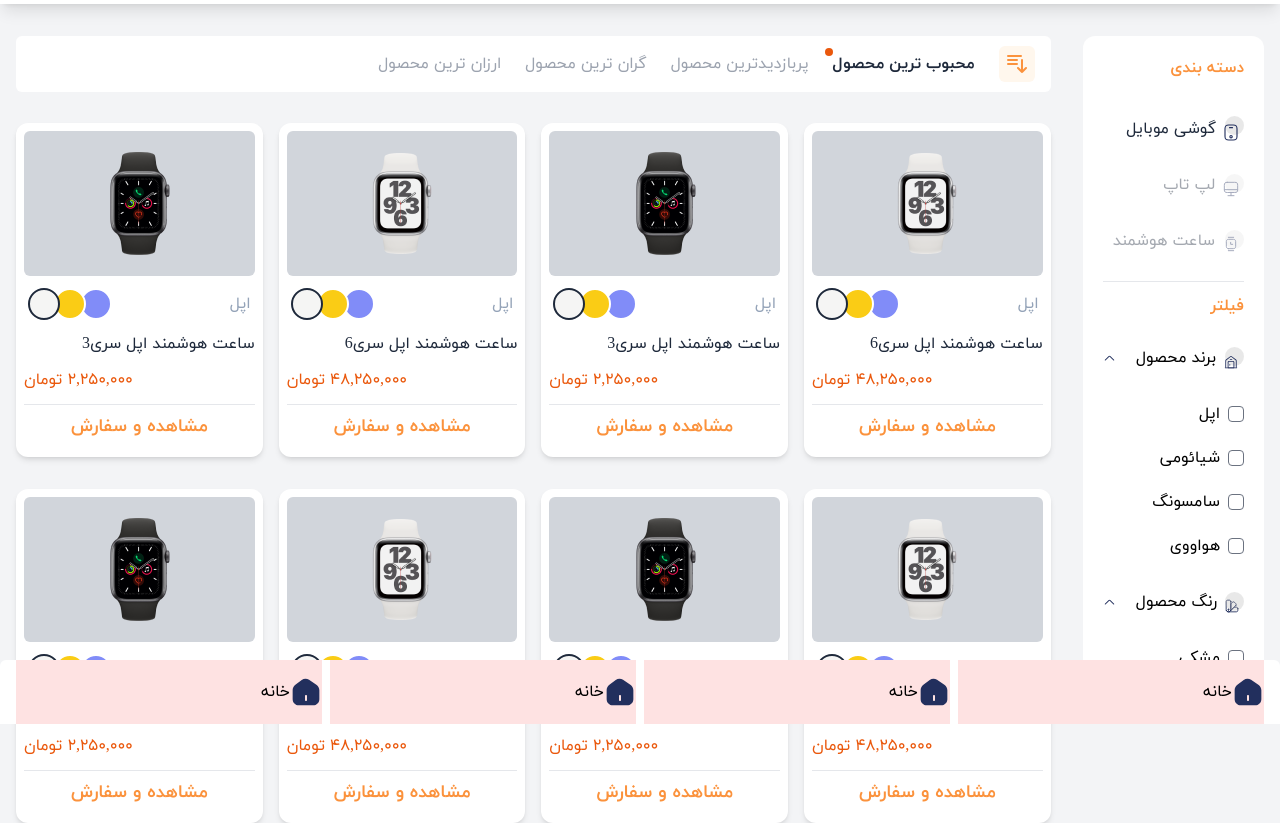
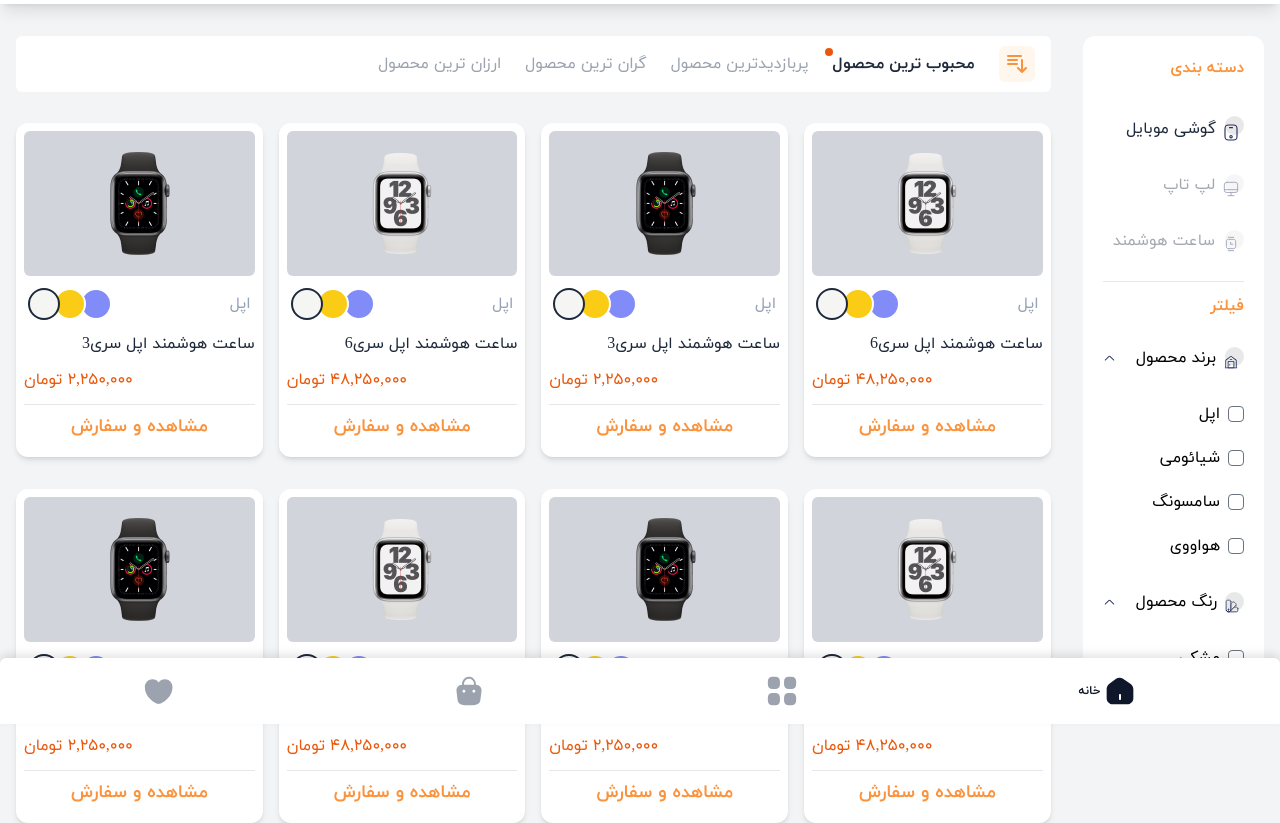
Before and after one commit to meisam-msr/tailwindcss-digital-store, a website: page public/index.html in a window 1280 px wide. Shown: the part 76-899 px from the top of the page. Drawn offline with nearby package versions, Linux system fonts and the light colour scheme.

Commit message:
improve bottom nav icons

```diff
--- a/public/index.html
+++ b/public/index.html
@@ -719,76 +719,93 @@
     </div>
     <!-- bottom navigation  -->
     <div
-      class="fixed bg-white bottom-0 right-0 left-0 w-full rounded-t-md px-4 flex items-center"
+      class="fixed bg-white bottom-0 right-0 left-0 w-full rounded-t-md shadow-[0_-4px_8px_rgba(0,0,0,0.1)] px-2 flex items-center"
     >
       <nav class="w-full">
-        <ul class="flex items-center justify-between gap-x-2 w-full">
-          <li class="w-full bg-red-100">
-            <a class="flex items-center py-4" href="#">
+        <ul
+          x-data="{activeBottomTab : 1, activeTabClass : 'text-slate-900'}"
+          class="flex items-center justify-between gap-x-2 w-full"
+        >
+          <li
+            @click="activeBottomTab = 1"
+            class="text-gray-400 text-xs font-bold flex-auto"
+            :class="activeBottomTab === 1 ? activeTabClass : ''"
+          >
+            <a class="flex justify-center items-center w-full py-4" href="#">
               <span>
                 <svg
                   width="32"
                   height="32"
-                  fill="none"
+                  fill="currentColor"
                   xmlns="http://www.w3.org/2000/svg"
                 >
                   <path
                     d="M26.72 9.094 19.04 3.72c-2.093-1.466-5.307-1.386-7.32.174L5.04 9.107c-1.333 1.04-2.387 3.173-2.387 4.853v9.2c0 3.4 2.76 6.174 6.16 6.174h14.374c3.4 0 6.16-2.76 6.16-6.16v-9.04c0-1.8-1.16-4.014-2.627-5.04ZM17 24c0 .547-.453 1-1 1-.547 0-1-.453-1-1v-4c0-.546.453-1 1-1 .547 0 1 .454 1 1v4Z"
-                    fill="#222F5D"
-                  />
-                </svg></span
-              ><span>خانه</span>
+                  /></svg></span
+              ><span class="mr-1" x-show="activeBottomTab === 1">خانه</span>
             </a>
           </li>
-          <li class="w-full bg-red-100">
-            <a class="flex items-center py-4" href="#">
+          <li
+            @click="activeBottomTab = 2"
+            class="text-gray-400 text-xs font-bold flex-auto"
+            :class="activeBottomTab === 2 ? activeTabClass : ''"
+          >
+            <a class="flex justify-center items-center w-full py-4" href="#">
               <span>
                 <svg
-                  width="32"
-                  height="32"
-                  fill="none"
+                  width="34"
+                  height="34"
+                  fill="currentColor"
+                  xmlns="http://www.w3.org/2000/svg"
+                >
+                  <g>
+                    <path
+                      d="M10.257 2.833H7.565c-3.102 0-4.732 1.63-4.732 4.718v2.692c0 3.088 1.63 4.717 4.718 4.717h2.692c3.088 0 4.717-1.629 4.717-4.717V7.55c.014-3.088-1.615-4.718-4.703-4.718ZM26.45 2.833h-2.692c-3.089 0-4.718 1.63-4.718 4.718v2.692c0 3.088 1.63 4.717 4.718 4.717h2.691c3.088 0 4.718-1.629 4.718-4.717V7.55c0-3.088-1.63-4.718-4.718-4.718ZM26.45 19.026h-2.692c-3.089 0-4.718 1.629-4.718 4.717v2.692c0 3.088 1.63 4.718 4.718 4.718h2.691c3.088 0 4.718-1.63 4.718-4.718v-2.692c0-3.088-1.63-4.717-4.718-4.717ZM10.257 19.026H7.565c-3.102 0-4.732 1.629-4.732 4.717v2.692c0 3.103 1.63 4.732 4.718 4.732h2.692c3.088 0 4.717-1.63 4.717-4.718v-2.692c.014-3.102-1.615-4.731-4.703-4.731Z"
+                    />
+                  </g></svg></span
+              ><span class="mr-1" x-show="activeBottomTab === 2"
+                >دسته بندی</span
+              >
+            </a>
+          </li>
+          <li
+            @click="activeBottomTab = 3"
+            class="text-gray-400 text-xs font-bold flex-auto"
+            :class="activeBottomTab === 3 ? activeTabClass : ''"
+          >
+            <a class="flex justify-center items-center w-full py-4" href="#">
+              <span>
+                <svg
+                  width="34"
+                  height="34"
+                  fill="currentColor"
                   xmlns="http://www.w3.org/2000/svg"
                 >
                   <path
-                    d="M26.72 9.094 19.04 3.72c-2.093-1.466-5.307-1.386-7.32.174L5.04 9.107c-1.333 1.04-2.387 3.173-2.387 4.853v9.2c0 3.4 2.76 6.174 6.16 6.174h14.374c3.4 0 6.16-2.76 6.16-6.16v-9.04c0-1.8-1.16-4.014-2.627-5.04ZM17 24c0 .547-.453 1-1 1-.547 0-1-.453-1-1v-4c0-.546.453-1 1-1 .547 0 1 .454 1 1v4Z"
-                    fill="#222F5D"
-                  />
-                </svg></span
-              ><span>خانه</span>
+                    d="M28.277 12.693c-.95-1.048-2.38-1.657-4.364-1.87V9.747a6.9 6.9 0 0 0-2.266-5.114c-1.46-1.332-3.358-1.955-5.327-1.771-3.386.326-6.233 3.598-6.233 7.14v.821c-1.984.213-3.415.822-4.364 1.87-1.374 1.53-1.331 3.57-1.176 4.987l.992 7.89c.298 2.763 1.417 5.597 7.508 5.597h7.905c6.092 0 7.211-2.834 7.509-5.582l.992-7.92c.155-1.402.184-3.442-1.176-4.972ZM16.518 4.831c1.417-.128 2.763.312 3.811 1.26a4.925 4.925 0 0 1 1.615 3.656v.991h-9.888v-.736c0-2.522 2.082-4.944 4.462-5.171Zm-4.59 13.798h-.014a1.42 1.42 0 0 1-1.416-1.416 1.424 1.424 0 0 1 2.848 0 1.42 1.42 0 0 1-1.418 1.416Zm9.917 0h-.014a1.42 1.42 0 0 1-1.417-1.416 1.424 1.424 0 0 1 2.848 0 1.42 1.42 0 0 1-1.417 1.416Z"
+                  /></svg></span
+              ><span class="mr-1" x-show="activeBottomTab === 3">سبد خرید</span>
             </a>
           </li>
-          <li class="w-full bg-red-100">
-            <a class="flex items-center py-4" href="#">
+          <li
+            @click="activeBottomTab = 4"
+            class="text-gray-400 text-xs font-bold flex-auto"
+            :class="activeBottomTab === 4 ? activeTabClass : ''"
+          >
+            <a class="flex justify-center items-center w-full py-4" href="#">
               <span>
                 <svg
-                  width="32"
-                  height="32"
-                  fill="none"
+                  width="29"
+                  height="25"
+                  fill="currentColor"
                   xmlns="http://www.w3.org/2000/svg"
                 >
                   <path
-                    d="M26.72 9.094 19.04 3.72c-2.093-1.466-5.307-1.386-7.32.174L5.04 9.107c-1.333 1.04-2.387 3.173-2.387 4.853v9.2c0 3.4 2.76 6.174 6.16 6.174h14.374c3.4 0 6.16-2.76 6.16-6.16v-9.04c0-1.8-1.16-4.014-2.627-5.04ZM17 24c0 .547-.453 1-1 1-.547 0-1-.453-1-1v-4c0-.546.453-1 1-1 .547 0 1 .454 1 1v4Z"
-                    fill="#222F5D"
-                  />
-                </svg></span
-              ><span>خانه</span>
-            </a>
-          </li>
-          <li class="w-full bg-red-100">
-            <a class="flex items-center py-4" href="#">
-              <span>
-                <svg
-                  width="32"
-                  height="32"
-                  fill="none"
-                  xmlns="http://www.w3.org/2000/svg"
-                >
-                  <path
-                    d="M26.72 9.094 19.04 3.72c-2.093-1.466-5.307-1.386-7.32.174L5.04 9.107c-1.333 1.04-2.387 3.173-2.387 4.853v9.2c0 3.4 2.76 6.174 6.16 6.174h14.374c3.4 0 6.16-2.76 6.16-6.16v-9.04c0-1.8-1.16-4.014-2.627-5.04ZM17 24c0 .547-.453 1-1 1-.547 0-1-.453-1-1v-4c0-.546.453-1 1-1 .547 0 1 .454 1 1v4Z"
-                    fill="#222F5D"
-                  />
-                </svg></span
-              ><span>خانه</span>
+                    d="M20.834.333a7.702 7.702 0 0 0-6.156 3.09A7.701 7.701 0 0 0 8.522.332C4.278.333.833 3.8.833 8.067c0 1.644.267 3.178.712 4.578 2.177 6.91 8.933 11.066 12.266 12.2.467.155 1.245.155 1.711 0 3.334-1.134 10.09-5.267 12.267-12.2.467-1.423.711-2.934.711-4.578C28.522 3.8 25.078.333 20.834.333Z"
+                  /></svg></span
+              ><span class="mr-1" x-show="activeBottomTab === 4"
+                >علاقه مندی ها</span
+              >
             </a>
           </li>
         </ul>
```
Also changed, not shown: public/build/tailwind.css.
